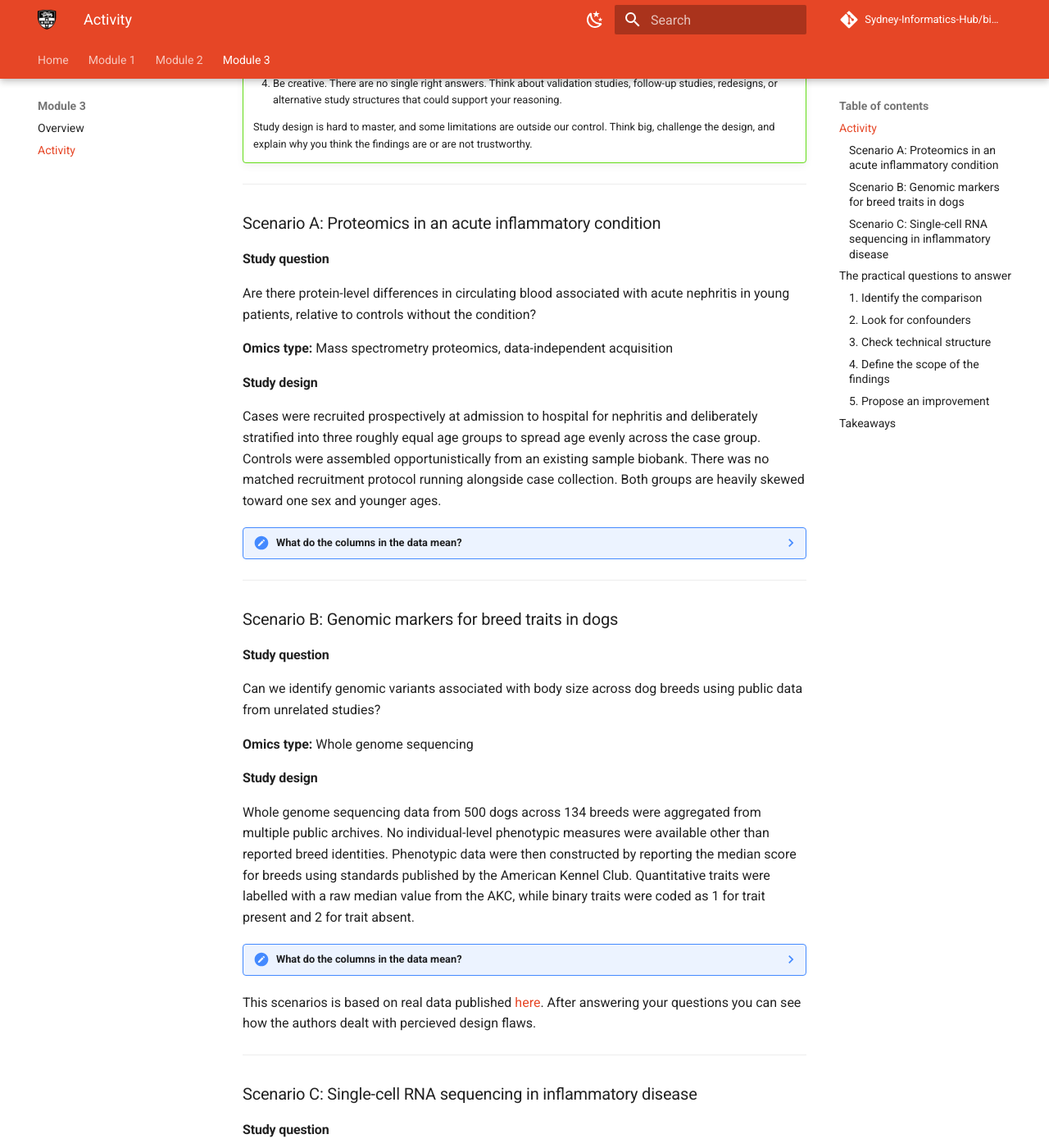
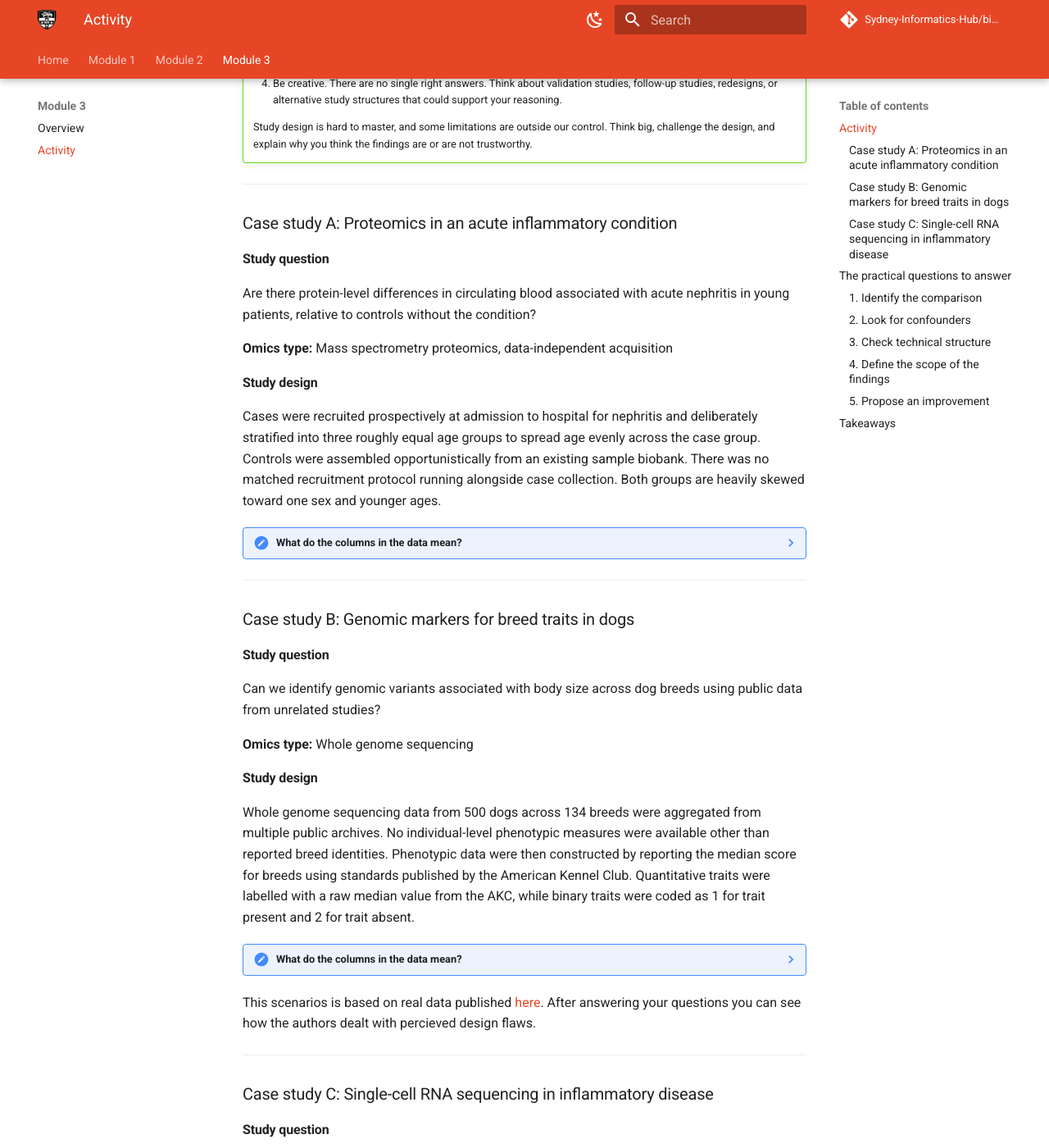
Before and after one commit to Sydney-Informatics-Hub/bio101-workshop, an MkDocs documentation site: the page built from docs/module3-1.md, in a window 1280 px wide and 1400 px high, scrolled down 697 px. Shown: the whole window at 82% size. Built offline with MkDocs 1.6.1 and Material for MkDocs 9.7.7, drawn with Linux system fonts in a browser that asks for light colours; comment, search, counter and statistics services are not loaded.

Commit message:
Scenario renamed to case study

```diff
--- a/docs/module3-1.md
+++ b/docs/module3-1.md
@@ -22,7 +22,7 @@ This module is designed as a practical exercise in study diagnosis. The goal is
 
 ------------------------------------------------------------------------
 
-### Scenario A: Proteomics in an acute inflammatory condition
+### Case study A: Proteomics in an acute inflammatory condition
 
 #### Study question
 
@@ -50,7 +50,7 @@ Cases were recruited prospectively at admission to hospital for nephritis and de
 
 ------------------------------------------------------------------------
 
-### Scenario B: Genomic markers for breed traits in dogs
+### Case study B: Genomic markers for breed traits in dogs
 
 #### Study question
 
@@ -93,7 +93,7 @@ This scenarios is based on real data published [here](https://www.nature.com/art
 
 ------------------------------------------------------------------------
 
-### Scenario C: Single-cell RNA sequencing in inflammatory disease
+### Case study C: Single-cell RNA sequencing in inflammatory disease
 
 #### Study question
 
```
